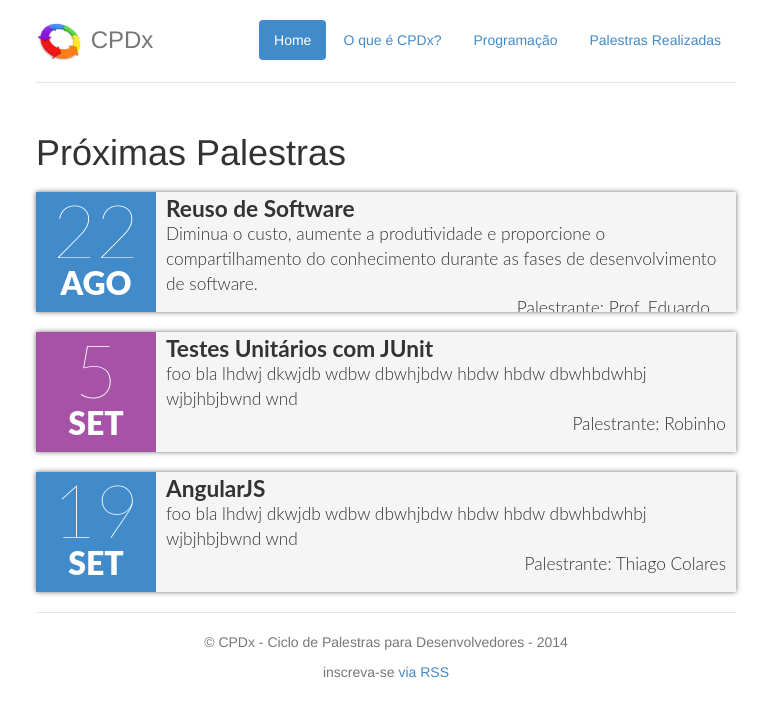
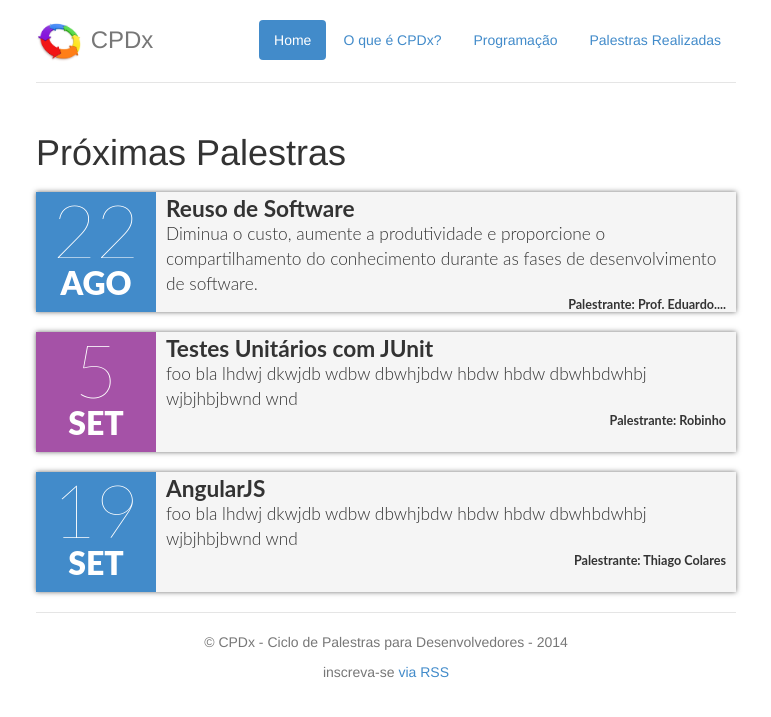
Before and after one commit to rodrigorgs/cpdx.github.io, a Jekyll site: the page built from schedule.html, in a window 1280 px wide. Shown: the top 717 px of the page, without its empty margins (254-1025 px from the left). Built offline with Jekyll 4.4.1, drawn with Linux system fonts in a browser that asks for light colours; nearby versions of some CDN libraries.

Commit message:
Altera estilo na programacao.

```diff
--- a/assets/css/style.css
+++ b/assets/css/style.css
@@ -72,6 +72,11 @@ com algumas customizacoes
 	font-weight: 300;
 	margin: 0px;
 }
+.event-list > li > .info > .author{
+  font-size: 90%;
+  font-weight: bold;
+}
+
 .event-list > li > .info > ul {
 	display: table;
 	list-style: none;
--- a/schedule.html
+++ b/schedule.html
@@ -15,7 +15,7 @@ permalink: /programacao/
 				<div class="info">
 					<h2 class="title">{{talk.title}}</h2>
 					<p class="desc">{{talk.resume}}</p>
-          <p class="desc text-right">Palestrante: {{talk.author}}</p>
+          <p class="desc author text-right">Palestrante: {{talk.author}}</p>
 				</div>
 		</li>
   {% endfor %}
```
